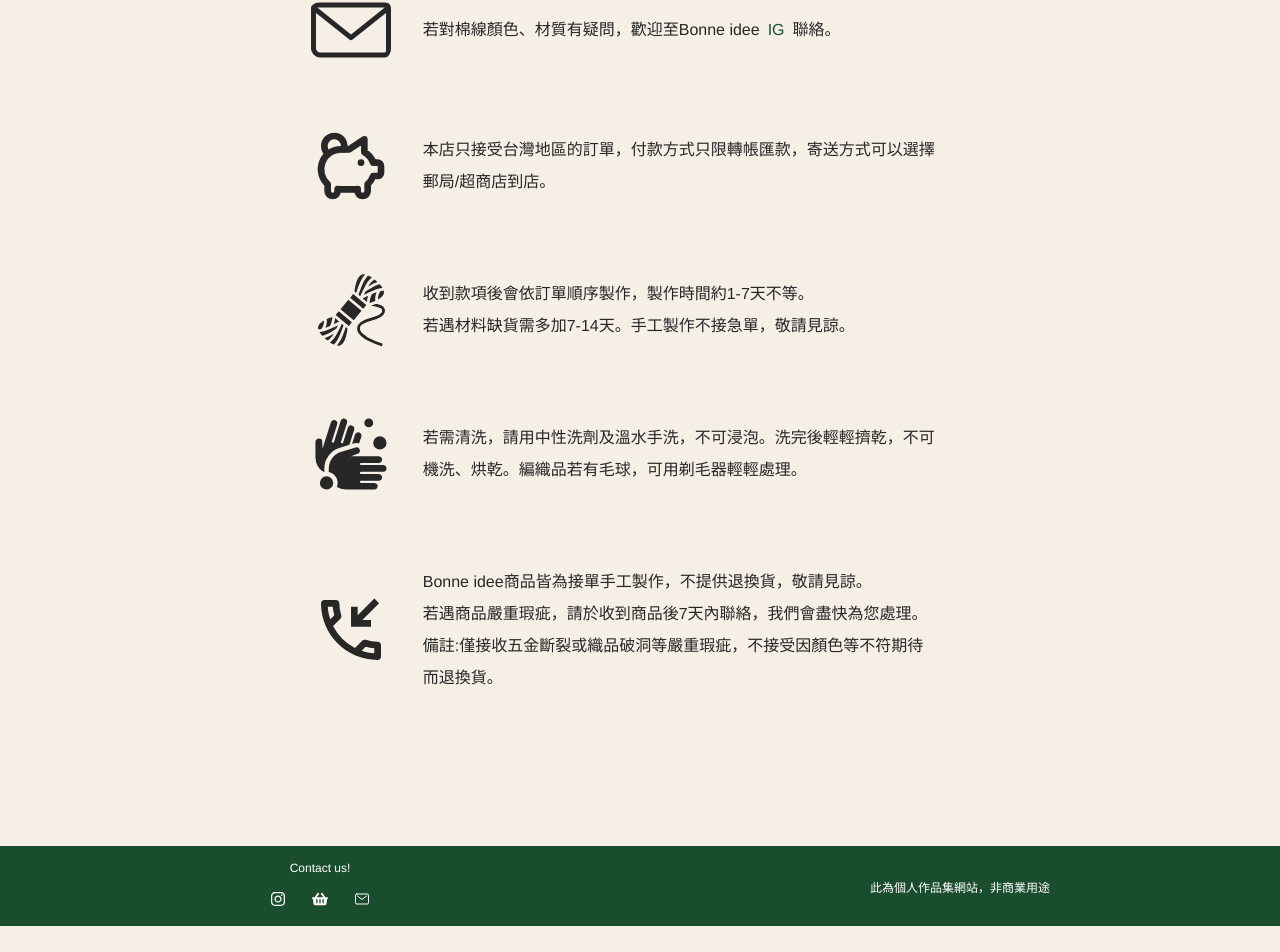
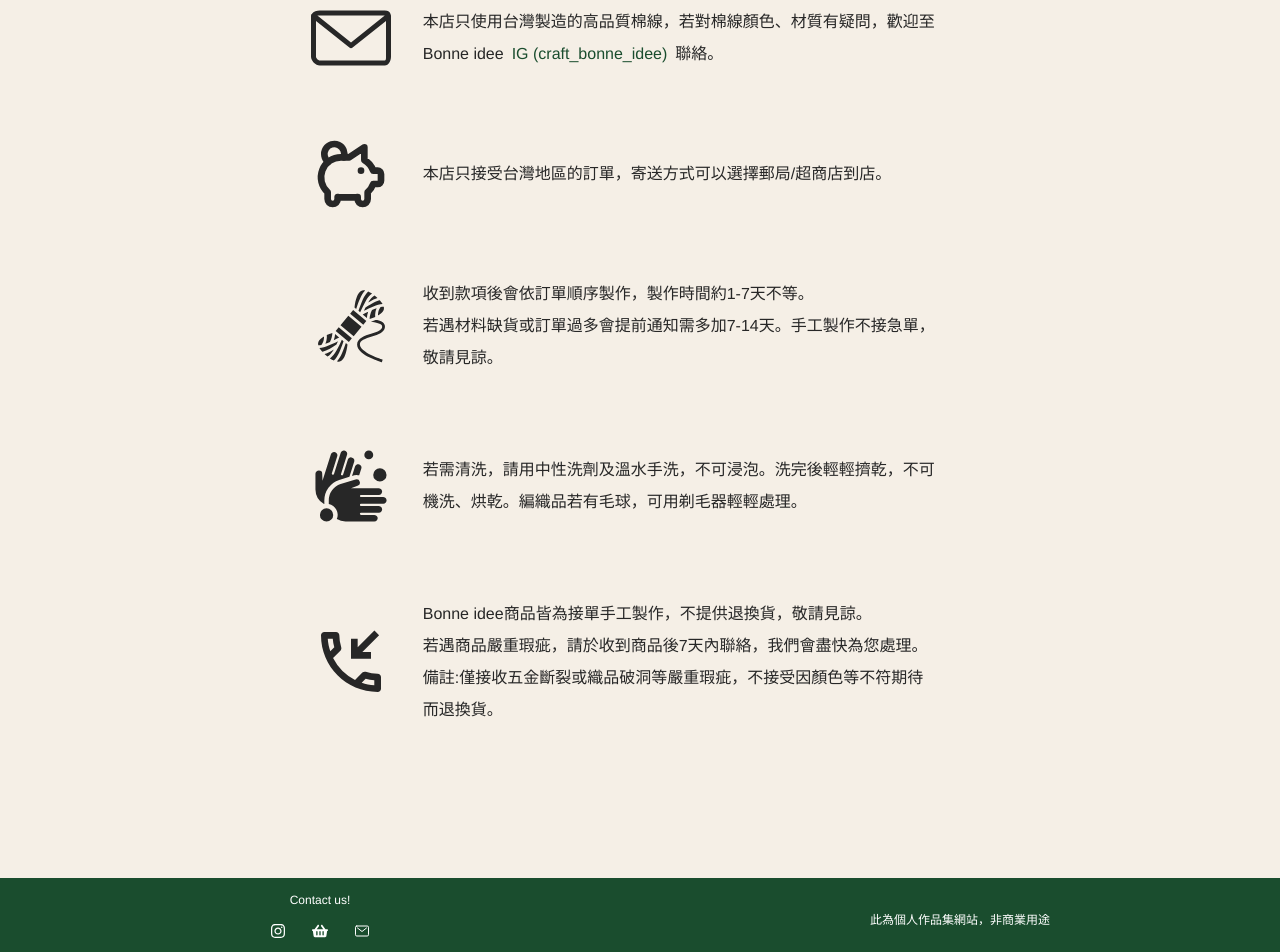
Before and after one commit to mikachou90/bonneidee-online-shop, a React (Vite) app: page /order-noti in a window 1280 px wide. Shown: the part 298-1250 px from the top of the page. Before the commit the page ends 1224 px from the top, so only its background shows below. Built offline with nearby package versions, Linux system fonts and the light colour scheme.

Commit message:
adjust a tag

```diff
--- a/src/components/Footer.jsx
+++ b/src/components/Footer.jsx
@@ -1,4 +1,5 @@
 import "../styles/footer.scss";
+import { Link } from "react-router-dom";
 import { FaInstagram, FaShoppingBasket } from "react-icons/fa";
 import { IoMailOutline } from "react-icons/io5";
 
@@ -8,15 +9,24 @@ export default function Footer() {
       <div className="links">
         <p>Contact us!</p>
         <ul>
-          <a href="https://www.instagram.com/craft_bonne_idee/">
-            <FaInstagram className="icon" />
-          </a>
-          <a href="/">
-            <FaShoppingBasket className="icon" />
-          </a>
-          <a href="#">
-            <IoMailOutline className="icon" />
-          </a>
+          <li>
+            <Link
+              target="_blank"
+              to="https://www.instagram.com/craft_bonne_idee/"
+            >
+              <FaInstagram className="icon" />
+            </Link>
+          </li>
+          <li>
+            <Link target="_blank" to="/">
+              <FaShoppingBasket className="icon" />
+            </Link>
+          </li>
+          <li>
+            <Link to="mailto:bonneidee90.tw@gmail.com">
+              <IoMailOutline className="icon" />
+            </Link>
+          </li>
         </ul>
       </div>
 
--- a/src/pages/OrderNoticePage.jsx
+++ b/src/pages/OrderNoticePage.jsx
@@ -17,9 +17,14 @@ export default function OrderNoticePage() {
               <SlEnvolope size={80} />
               <div>
                 <p>
-                  若對棉線顏色、材質有疑問，歡迎至Bonne idee
-                  <Link to="https://www.instagram.com/craft_bonne_idee/">
-                    IG
+                  本店只使用台灣製造的高品質棉線，若對棉線顏色、材質有疑問，歡迎至Bonne
+                  idee
+                  <Link
+                    className="instagramLink"
+                    target="_blank"
+                    to="https://www.instagram.com/craft_bonne_idee/"
+                  >
+                    IG (craft_bonne_idee)
                   </Link>
                   聯絡。
                 </p>
@@ -29,7 +34,7 @@ export default function OrderNoticePage() {
               <TbPigMoney size={80} />
               <div>
                 <p>
-                  本店只接受台灣地區的訂單，付款方式只限轉帳匯款，寄送方式可以選擇郵局/超商店到店。
+                  本店只接受台灣地區的訂單，寄送方式可以選擇郵局/超商店到店。
                 </p>
               </div>
             </div>
@@ -39,7 +44,7 @@ export default function OrderNoticePage() {
                 <p>
                   收到款項後會依訂單順序製作，製作時間約1-7天不等。
                   <br />
-                  若遇材料缺貨需多加7-14天。手工製作不接急單，敬請見諒。
+                  若遇材料缺貨或訂單過多會提前通知需多加7-14天。手工製作不接急單，敬請見諒。
                 </p>
               </div>
             </div>
--- a/src/styles/orderNoticePage.scss
+++ b/src/styles/orderNoticePage.scss
@@ -33,8 +33,16 @@
     padding: 1rem;
   }
   a {
-    margin: 0 0.5rem;
-    color: $primary-color;
+    &.instagramLink{
+      padding: 0 0.5rem;
+      color: $primary-color;
+      cursor: pointer;
+
+      &:hover {
+        border-bottom:1px solid $primary-color;
+      }
+    }
+
 
   }
 }
```
